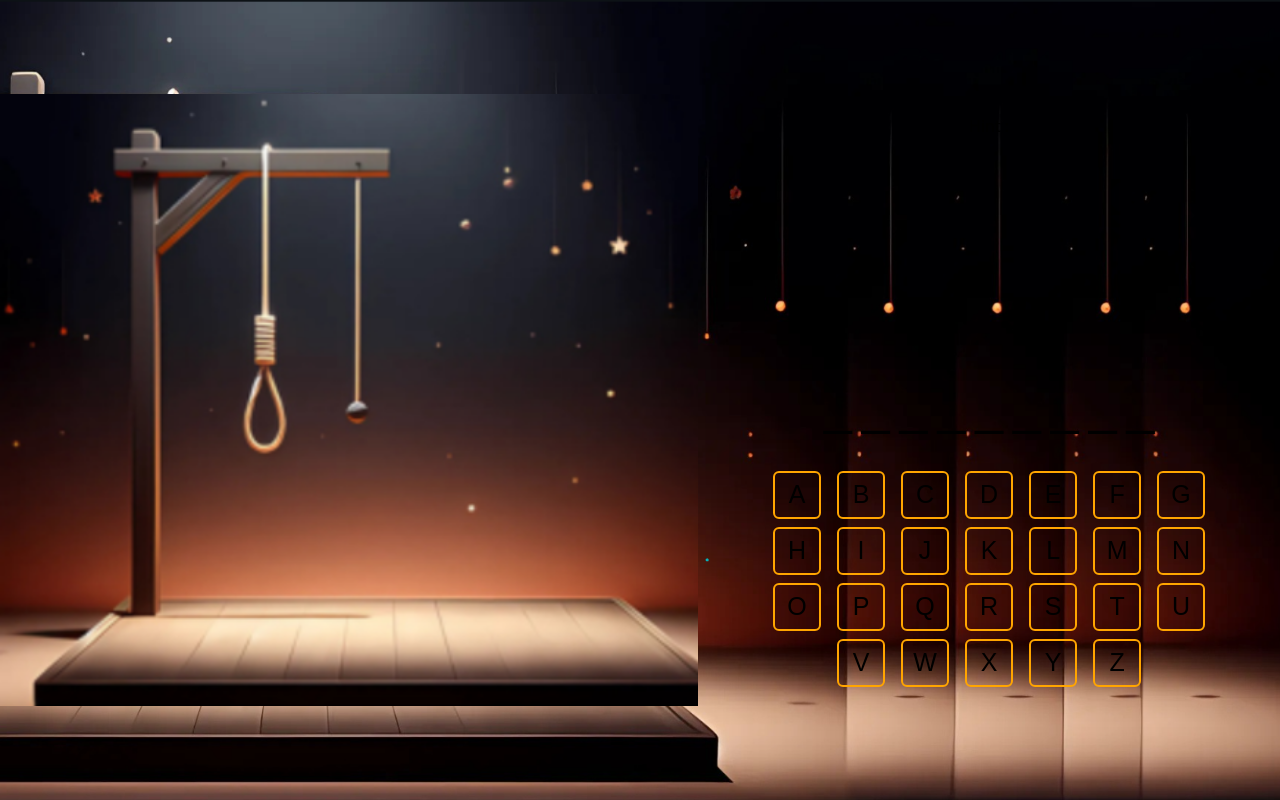
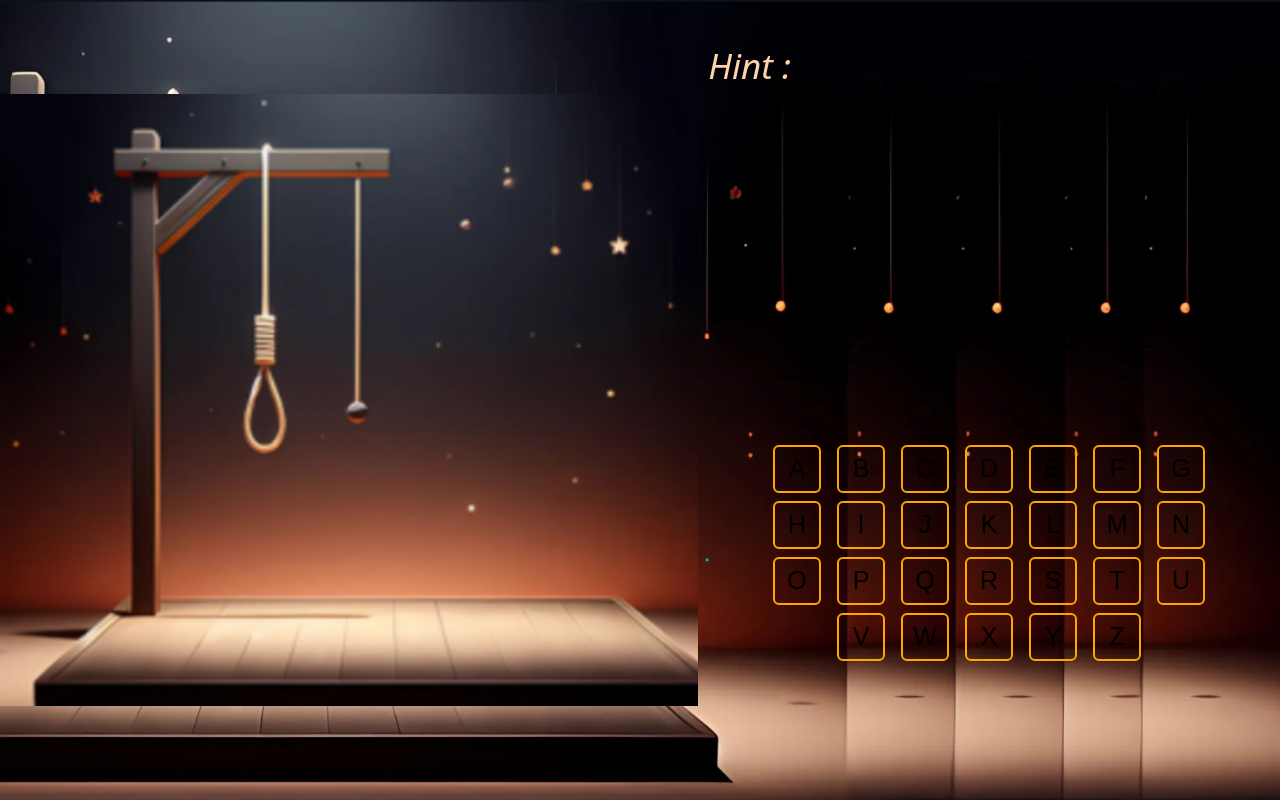
Before and after one commit to adarshrai03/Hangman, a React (Vite) app: page /start in a window 1280 px wide. Both pictures are taken after typing "Sample123" into the empty fields and a click on the button "OK". Built offline with nearby package versions, Linux system fonts and the light colour scheme; no server answers; a web font is replaced by a local one.

Commit message:
Update PlayGame.css

```diff
--- a/src/PlayGame/PlayGame.css
+++ b/src/PlayGame/PlayGame.css
@@ -1,8 +1,19 @@
+* {
+    box-sizing: border-box;
+}
+
+html, body {
+    margin: 0;
+    padding: 0;
+    overflow: hidden;
+}
+
+
 .main-playgame{
     display: flex;
     flex-direction: row;
     height: 100vh;
-    width: 100vw;
+    width: 100%;
     background-image: url("../assets/Playgame/PlayGameBG.png");
     background-position: center;
     background-repeat: no-repeat;
@@ -22,14 +33,22 @@
     display: flex;
     flex-direction: column;
     align-items: center;
-    justify-content: space-around;
+    height: 100%;
+
+
+
 }
+
 
 .sub-playgame2a{
     display: flex;
     flex-direction: column;
     align-items: center;
     gap: 10px;
+    justify-content: center;
+    height: 70%;
+    gap: 40px;
+
 }
 
 .game-over-box {
@@ -87,13 +106,26 @@
     background-color: rgb(0, 0, 0);
 }
 
-.hint{
+.gemini-hint{
     color: #ffd3ac;
     font-size: 35px;
     padding-right: 10px;
     padding-left: 10px;
     font-style:oblique;
     font-weight: bolder;
+    display: flex;
+    flex-direction: column;
+    align-items: center;
+    font-weight: 100;
+    height: 150px;
+    width: 100%;
+    margin-top: 40px;
+}
+
+
+.gemini-hint p {
+    height: fit-content;
+    width: 100%;
 }
 
 .game-win-box{
@@ -126,9 +158,3 @@
     color: rgb(0, 58, 95);
     margin-left: 60px;
 }
-
-
-.hint{
-    font-weight: 100;
-    margin-top: 50px;
-}
```
